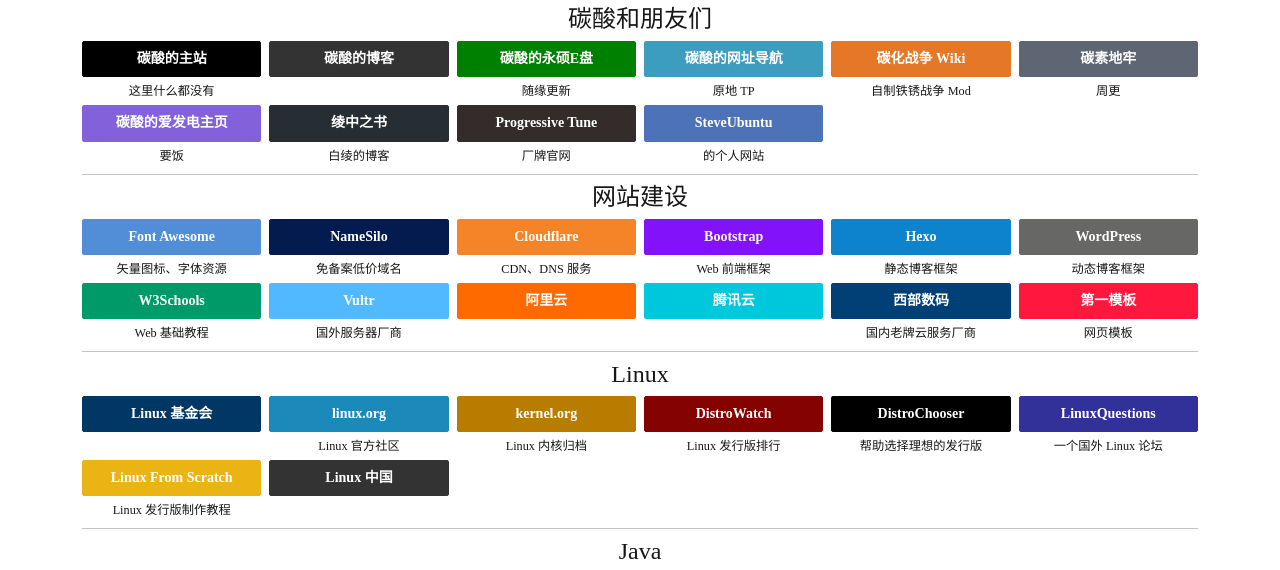
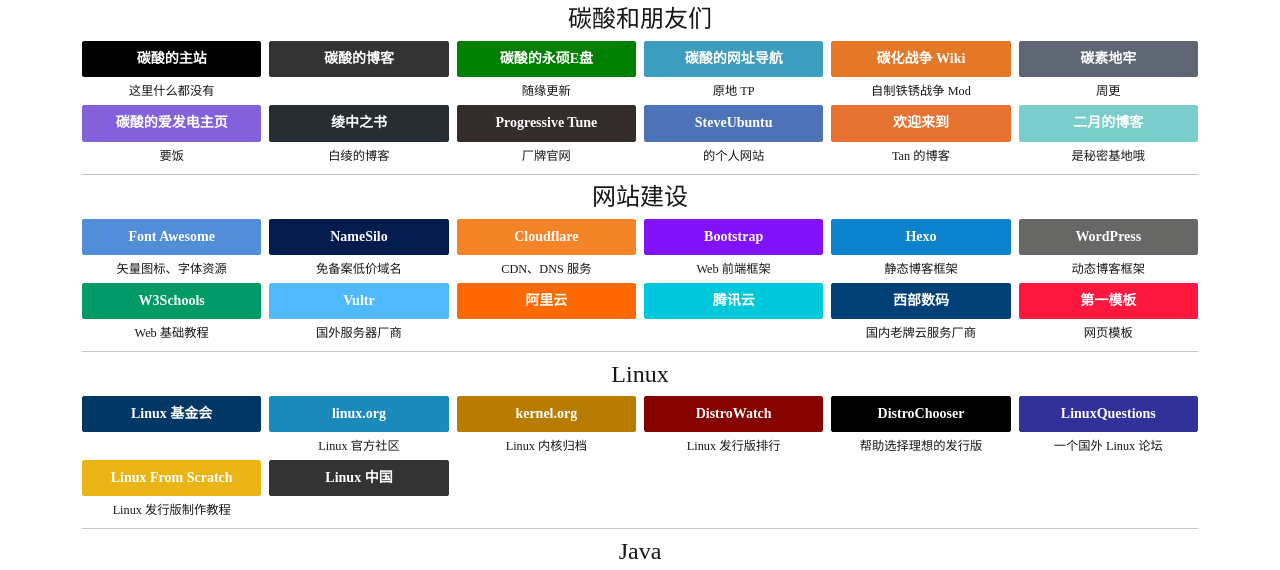
Before and after one commit to Tianscar/sitenav, a website: page index.html in a window 1280 px wide. Shown: the part 175-745 px from the top of the page. Drawn offline with Linux system fonts and the light colour scheme; a web font is replaced by a local one.

Commit message:
Site updated: 2022-11-21 17:10:58

```diff
--- a/index.html
+++ b/index.html
@@ -178,6 +178,34 @@
         </a>
         <p class="small my-1">
         的个人网站
+        </p>
+      </div>
+      <div class="col-xl-2 col-sm-4 col-6 px-1">
+        <a
+        class="btn btn-primary btn btn-block"
+        href="https://tan-666-printf.github.io"
+        style="background-color: #e57231; border-color: #e57231;"
+        target="_blank"
+        role="button"
+        >
+        欢迎来到
+        </a>
+        <p class="small my-1">
+        Tan 的博客
+        </p>
+      </div>
+      <div class="col-xl-2 col-sm-4 col-6 px-1">
+        <a
+        class="btn btn-primary btn btn-block"
+        href="https://allureluoli.github.io"
+        style="background-color: #79cecb; border-color: #79cecb;"
+        target="_blank"
+        role="button"
+        >
+        二月的博客
+        </a>
+        <p class="small my-1">
+        是秘密基地哦
         </p>
       </div>
     </div>
```
